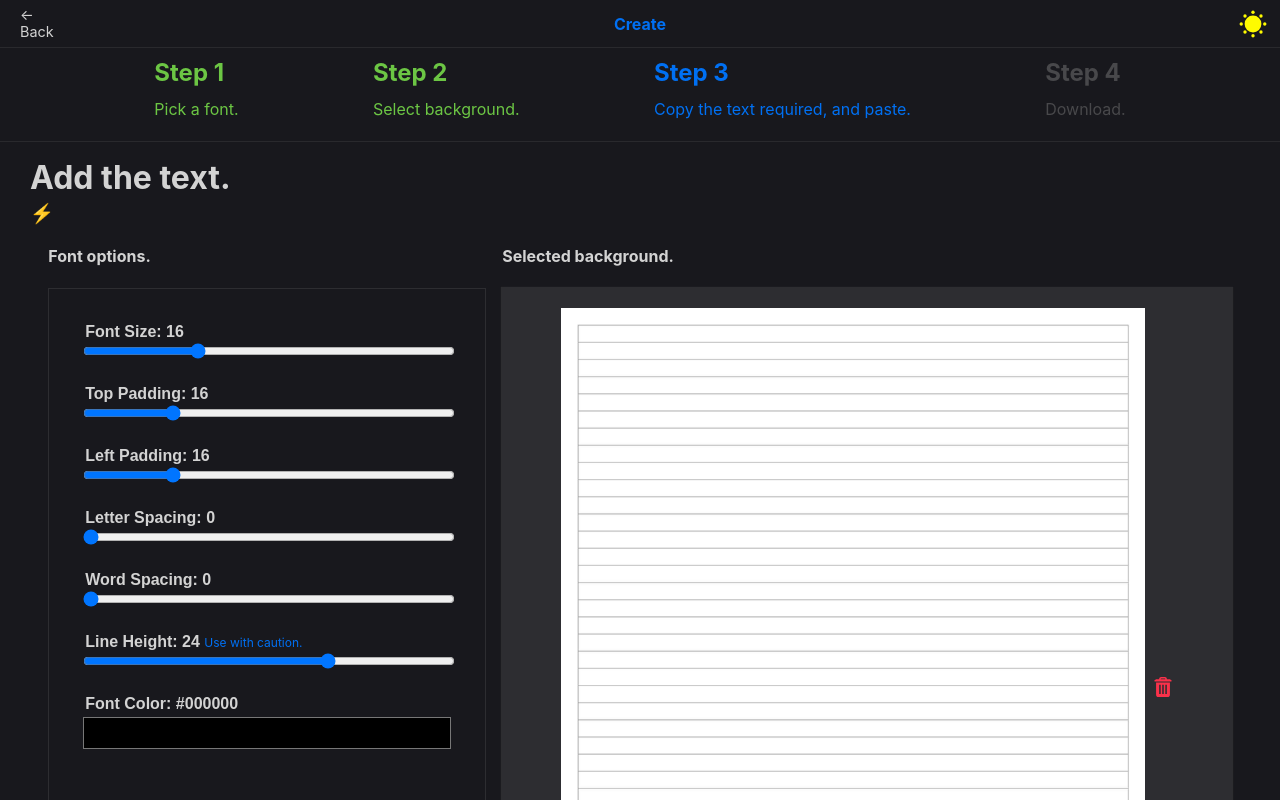
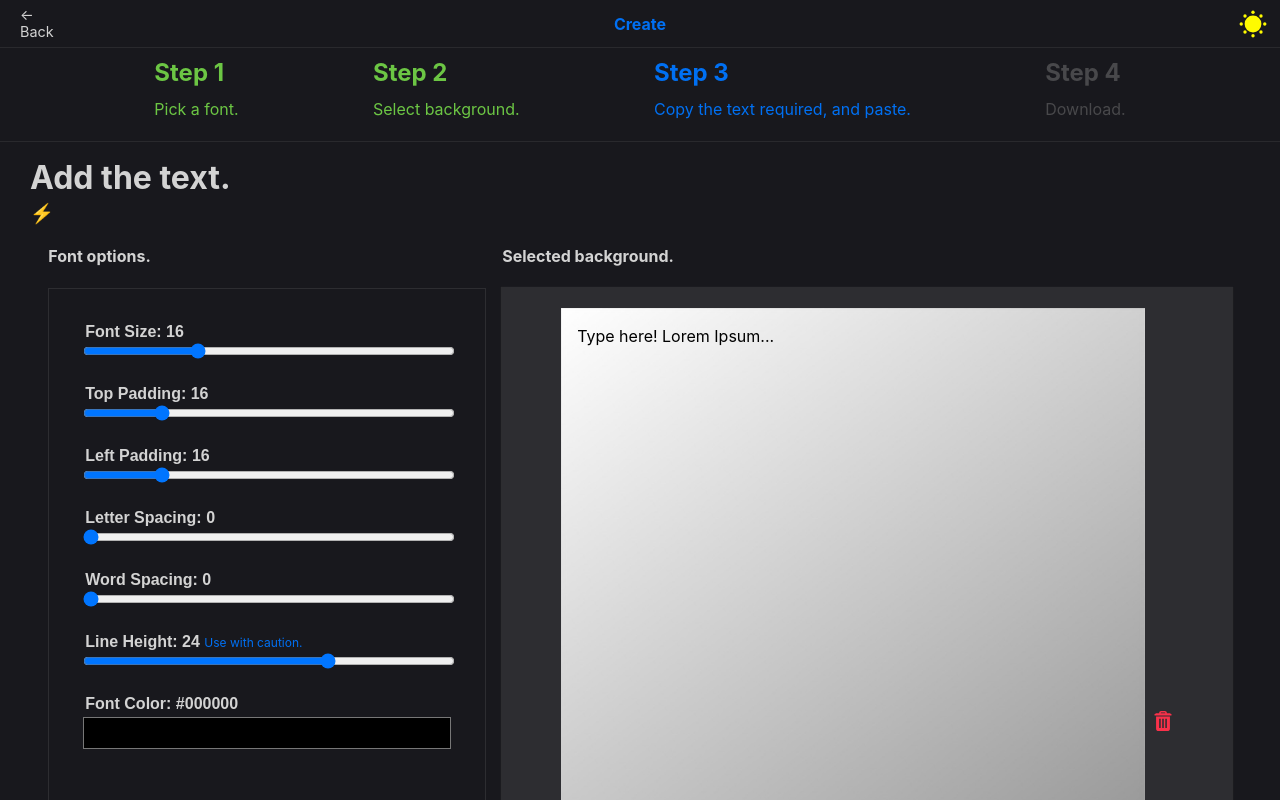
Before and after one commit to ninjaasmoke/afont, a Next.js app: page /new/step-3 in a window 1280 px wide. Shown: the top 800 px of the page. Built offline with nearby package versions, Linux system fonts and the light colour scheme; a web font is replaced by a local one.

Commit message:
added fontWeight, but hidden

```diff
--- a/context/AppContext.js
+++ b/context/AppContext.js
@@ -8,7 +8,7 @@ export function AppWrapper({ children }) {
     const [showCookieModal, setShowCookieModal] = useState(true)
     const [showMobileWarning, setShowMobileWarning] = useState(false)
 
-    const [selBgImgType, setSelBgImgType] = useState('l')
+    const [selBgImgType, setSelBgImgType] = useState('nl')
     const [fontState, setFontState] = useState(fontOptions)
 
     return (
--- a/helper/bgImages.js
+++ b/helper/bgImages.js
@@ -1,6 +1,6 @@
 export const bgImages = [
+    { src: ['/images/nl/nl-0.jpeg', '/images/nl/nl-1.jpeg', '/images/nl/nl-2.jpeg'], name: 'nl' },
+    { src: ['/images/mnl/mnl-0.jpeg', '/images/mnl/mnl-1.jpeg', '/images/mnl/mnl-2.jpeg'], name: 'mnl' },
     { src: ['/images/l/l-0.jpeg'], name: 'l' },
-    { src: ['/images/ml/ml-0.jpeg', '/images/ml/ml-1.jpeg', '/images/ml/ml-2.jpeg',], name: 'ml' },
-    { src: ['/images/mnl/mnl-0.jpeg', '/images/mnl/mnl-1.jpeg', '/images/mnl/mnl-2.jpeg'], name: 'mnl' },
-    { src: ['/images/nl/nl-0.jpeg', '/images/nl/nl-1.jpeg', '/images/nl/nl-2.jpeg'], name: 'nl' }
+    { src: ['/images/ml/ml-0.jpeg', '/images/ml/ml-1.jpeg', '/images/ml/ml-2.jpeg',], name: 'ml' }
 ];
--- a/helper/fontOptions.js
+++ b/helper/fontOptions.js
@@ -5,5 +5,6 @@ export const fontOptions = {
     wordSpacing: 0,
     letterSpacing: 0,
     lineHeight: 24,
-    fColor: '#000000'
+    fColor: '#000000',
+    fontWeight: 400,
 }
--- a/pages/index.js
+++ b/pages/index.js
@@ -26,7 +26,7 @@ export default function Home() {
     if (getCookie(Strings.USER_COOKIE_CONSENT)) {
       setShowCookieModal(false)
     }
-    if (window.innerWidth <= 600 && !getCookie(Strings.USER_MOBILE_WARNING && isMobile)) {
+    if (window.innerWidth <= 600 && !getCookie(Strings.USER_MOBILE_WARNING) && isMobile) {
       setShowMobileWarning(true)
     }
   }, [])
--- a/pages/new/step-3.js
+++ b/pages/new/step-3.js
@@ -32,6 +32,7 @@ export default function Step3() {
     const [wSpace, setWSpace] = useState(fontState.wordSpacing)
     const [lHeight, setLHeight] = useState(fontState.lineHeight)
     const [fColor, setFColor] = useState(fontState.fColor)
+    const [fWeight, setFWeight] = useState(fontState.fontWeight)
 
     const [pageId, setPageId] = useState([1])
     const newP = <Page
@@ -45,7 +46,7 @@ export default function Step3() {
         lSpace={lSpace}
         wSpace={wSpace}
         lHeight={lHeight}
-        defText={pageId.length == 1 ? null : ""}
+        fWeight={fWeight}
     />;
     const [pages, setPages] = useState([newP])
 
@@ -92,6 +93,12 @@ export default function Step3() {
         updateFontElem('color', e.target.value)
     }
 
+    const handleFWeight = (e) => {
+        setFWeight(e.target.value)
+        setFontState({ ...fontState, fontWeight: fWeight })
+        updateFontElem('fontWeight', e.target.value)
+    }
+
     const getRandBg = Math.floor(Math.random() * bgImgs.src.length)
 
     const addNewPage = () => { setPages([...pages, newP]); setPageId([...pageId, pageId[pageId.length - 1] + 1]) }
@@ -130,10 +137,10 @@ export default function Step3() {
                         <input type="range" min="10" max="30" value={fontSize} onChange={e => handleFont(e)} class="slider" id="fontSize" name="fontSize" />
 
                         <label htmlFor="tPadding">Top Padding: {tPadding}</label>
-                        <input type="range" min="0" max="70" step="2" value={tPadding} onChange={e => handleTPadding(e)} class="slider" id="tPadding" name="tPadding" />
+                        <input type="range" min="0" max="80" step="2" value={tPadding} onChange={e => handleTPadding(e)} class="slider" id="tPadding" name="tPadding" />
 
                         <label htmlFor="lPadding">Left Padding: {lPadding}</label>
-                        <input type="range" min="0" max="70" step="2" value={lPadding} onChange={e => handleLPadding(e)} class="slider" id="lPadding" name="lPadding" />
+                        <input type="range" min="0" max="80" step="2" value={lPadding} onChange={e => handleLPadding(e)} class="slider" id="lPadding" name="lPadding" />
 
                         <label htmlFor="lSpace">Letter Spacing: {lSpace}</label>
                         <input type="range" min="0" max="8" value={lSpace} onChange={e => handleLSpace(e)} class="slider" id="lSpace" name="lSpace" />
@@ -143,6 +150,9 @@ export default function Step3() {
 
                         <label htmlFor="lHeight">Line Height: {lHeight} <span className={stepStyle.caution}>Use with caution.</span> </label>
                         <input type="range" min="12" max="30" step="1" value={lHeight} onChange={e => handleLHeight(e)} class="slider" id="lHeight" name="lHeight" />
+
+                        {/* <label htmlFor="fWeight">Font Weight: {fWeight}</label>
+                        <input type="range" min="400" max="700" step="100" value={fWeight} onChange={e => handleFWeight(e)} class="slider" id="lHeight" name="lHeight" /> */}
 
                         <label htmlFor="fColor">Font Color: {fColor}</label>
                         <div className={stepStyle.swatch}>
@@ -192,7 +202,8 @@ const Page = ({
     wSpace,
     lHeight,
     pageID,
-    defText = "Lorem ipsum dolor sit amet consectetur adipisicing elit. Maxime mollitia,molestiae quas vel sint commodi repudiandae consequuntur voluptatum laborumnumquam blanditiis harum quisquam eius sed odit fugiat iusto fuga praesentium optio, eaque rerum!"
+    fWeight,
+    // defText = "Lorem ipsum dolor sit amet consectetur adipisicing elit. Maxime mollitia,molestiae quas vel sint commodi repudiandae consequuntur voluptatum laborumnumquam blanditiis harum quisquam eius sed odit fugiat iusto fuga praesentium optio, eaque rerum!"
 }) => {
     return (
         <div>
@@ -200,13 +211,16 @@ const Page = ({
                 src={bgImgs.src[0]}
             />
             <div className={stepStyle.imgText}>
-                <textarea type="text" name={pageID} id={pageID} className={stepStyle.pageInp + " pageInpt"} autoCorrect="false" spellCheck="false"
-                    defaultValue={defText}
+                <textarea
+                    type="text" name={pageID}
+                    id={pageID} className={stepStyle.pageInp + " pageInpt"} autoCorrect="false" spellCheck="false"
+                    defaultValue={pageID == 1 ? 'Type here! Lorem Ipsum...' : ''}
                     style={{
                         fontFamily: specimen,
                         padding: 8,
                         color: fColor,
                         fontSize: fontSize + 'px',
+                        fontWeight: fWeight,
                         paddingTop: tPadding + 'px',
                         paddingLeft: lPadding + 'px',
                         lineHeight: lHeight + 'px',
```
